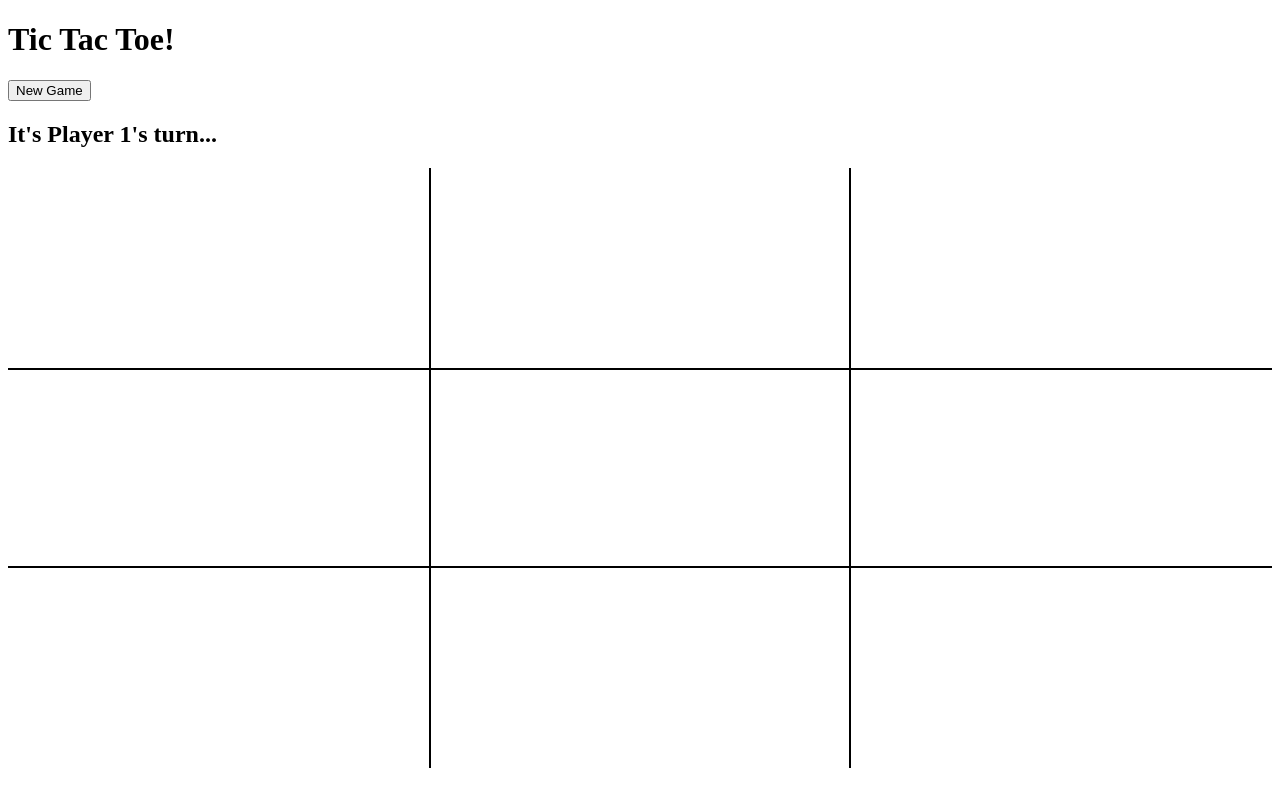
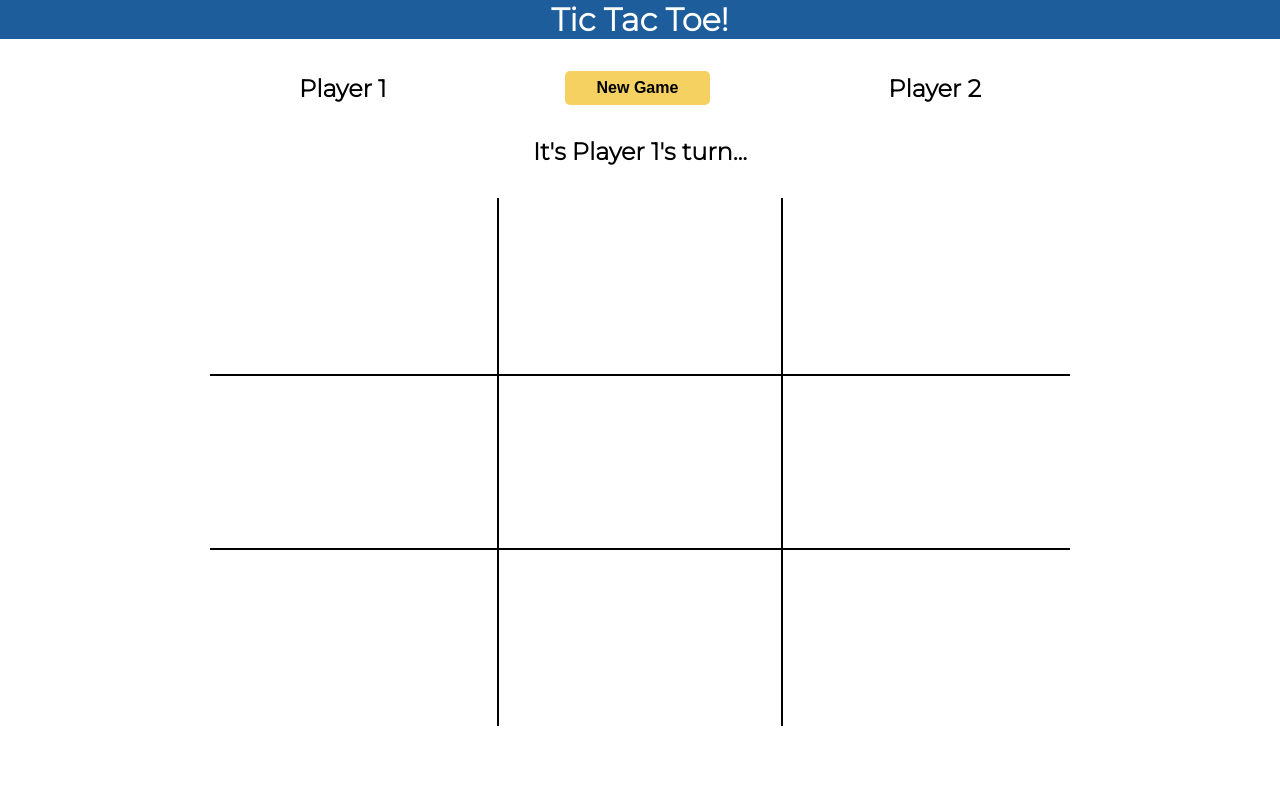
Before and after one commit to jcidp/tic-tac-toe, a plain HTML site: page index.html in a window 1280 px wide. Drawn offline with Linux system fonts and the light colour scheme.

Commit message:
Style the page

```diff
--- a/index.html
+++ b/index.html
@@ -11,19 +11,47 @@
     <header>
         <h1>Tic Tac Toe!</h1>
     </header>
+    <nav>
+        <div class="player-name-container">
+            <p class="player-name" id="player1">Player 1</p>
+            <input class="hidden" id="player1-name">
+        </div>
+        <button id="new-game">New Game</button>
+        <div class="player-name-container">
+            <p class="player-name" id="player2">Player 2</p>
+            <input class="hidden" id="player2-name">
+        </div>
+    </nav>
     <main>
-        <button id="new-game">New Game</button>
         <h2 id="game-text"></h2>
         <div class="container">
-            <div class="board top left" data-index="0"></div>
-            <div class="board top middle" data-index="1"></div>
-            <div class="board top right" data-index="2"></div>
-            <div class="board center left" data-index="3"></div>
-            <div class="board center middle" data-index="4"></div>
-            <div class="board center right" data-index="5"></div>
-            <div class="board bottom left" data-index="6"></div>
-            <div class="board bottom middle" data-index="7"></div>
-            <div class="board bottom right" data-index="8"></div>
+            <div class="square-container top left" data-index="0">
+                <div class="board" ></div>
+            </div>
+            <div class="square-container top middle" data-index="1">
+                <div class="board" ></div>
+            </div>
+            <div class="square-container top right" data-index="2">
+                <div class="board" ></div>
+            </div>
+            <div class="square-container center left" data-index="3">
+                <div class="board" ></div>
+            </div>
+            <div class="square-container center middle" data-index="4">
+                <div class="board" ></div>
+            </div>
+            <div class="square-container center right" data-index="5">
+                <div class="board" ></div>
+            </div>
+            <div class="square-container bottom left" data-index="6">
+                <div class="board" ></div>
+            </div>
+            <div class="square-container bottom middle" data-index="7">
+                <div class="board" ></div>
+            </div>
+            <div class="square-container bottom right" data-index="8">
+                <div class="board" ></div>
+            </div>
         </div>
     </main>
 </body>
--- a/scripts.js
+++ b/scripts.js
@@ -90,12 +90,13 @@ const gameController = (() => {
 })();
 
 const displayController = (() => {
-    const boardSquares = document.querySelectorAll(".board");
+    const squareContainer = document.querySelectorAll(".square-container");
+    const boardSquare = document.querySelectorAll(".board");
     const text = document.getElementById("game-text");
     const btn = document.getElementById("new-game");
 
     const showBoard = () => {
-        boardSquares.forEach((square, i) => {
+        boardSquare.forEach((square, i) => {
             square.textContent = gameController.getBoard()[i];
         });
         text.textContent = `It's ${gameController.getCurrentPlayer().getName()}'s turn...`;
@@ -114,9 +115,10 @@ const displayController = (() => {
     const resetBoard = () => {
         gameController.resetGame();
         showBoard();
+        text.textContent = `It's ${gameController.getCurrentPlayer().getName()}'s turn...`;
     };
 
-    boardSquares.forEach(square => {
+    squareContainer.forEach(square => {
         square.addEventListener("click", clickHandler);
     });
 
--- a/styles.css
+++ b/styles.css
@@ -1,16 +1,88 @@
+@import url('https://fonts.googleapis.com/css2?family=Montserrat:wght@300&display=swap');
+
 :root {
+    font-family: 'Montserrat', sans-serif;
     --square-border: 2px solid black;
 }
 
 * {
     box-sizing: border-box;
+    padding: 0;
+    margin: 0;
+}
+
+body {
+    /* display: grid;
+    grid-template-rows: repeat(2, min-content) 1fr; */
+    display: flex;
+    flex-direction: column;
+    min-height: 95vh;
+}
+
+header {
+    text-align: center;
+    background-color: #1D5D9B;
+    color: white;
+}
+
+nav {
+    display: flex;
+    justify-content: space-around;
+    align-items: center;
+    margin: 2em 0;
+}
+
+.hidden {
+    display: none;
+}
+
+.player-name {
+    font-weight: bold;
+    font-size: 1.5rem;
+}
+
+#new-game {
+    font-weight: bold;
+    font-size: 1rem;
+    padding: 0.5rem 2rem;
+    border-radius: 5px;
+    border-style: none;
+    background-color: #F4D160;
+}
+
+#new-game:hover {
+    cursor: pointer;
+}
+
+#new-game:active {
+    background-color: #FBEEAC;
+}
+
+main, nav {
+    width: min(860px, 100% - 4rem);
+    margin-inline: auto;
+}
+
+main {
+    flex: 1;
+}
+
+#game-text {
+    text-align: center;
 }
 
 .container {
+    margin-top: 2em;
     width: 100%;
     display: grid;
     grid-template-columns: repeat(3, 1fr);
     text-align: center;
+    height: 100%;
+}
+
+.square-container {
+    display: grid;
+    place-content: center;
 }
 
 .board {
@@ -18,12 +90,22 @@
 }
 
 .middle {
-    min-height: 25vh;
     border-left: var(--square-border);
     border-right: var(--square-border);
+    height: max(2em, 22vh);
 }
 
 .center {
     border-top: var(--square-border);
     border-bottom: var(--square-border);
 }
+
+@media (max-width: 420px) {
+    :root{
+        font-size: 0.75em;
+    }
+
+    .middle {
+        height: max(2em, 18vh);
+    }
+}
```
